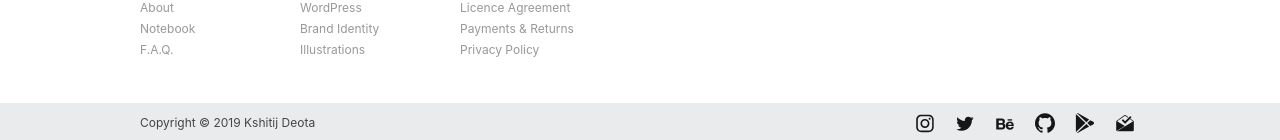
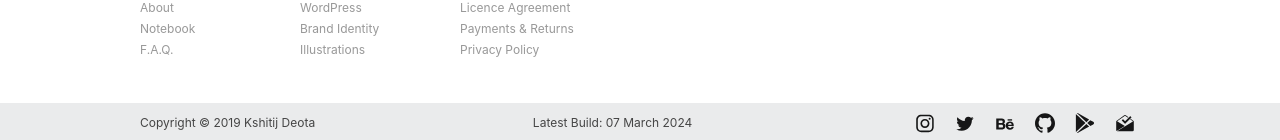
Before and after one commit to kshitijdeota/kdpixels.com, a Jekyll site: the page built from index.html, in a window 1280 px wide. Shown: the part 2023-2163 px from the top of the page. Built offline with Jekyll 4.4.1, drawn with Linux system fonts in a browser that asks for light colours.

Commit message:
add build date to footer

```diff
--- a/_includes/footer.html
+++ b/_includes/footer.html
@@ -39,6 +39,8 @@
                 <div class="kd-colophon">
                     <p>Copyright &copy; 2019 Kshitij Deota</p>
 
+                    <lastBuildDate>Latest Build: {{ site.time | date_to_long_string }}</lastBuildDate>
+
                     <nav class="kd-nav-social kd-nav">
                         <a href="https://www.instagram.com/kshitijdeota/" title="Instagram" target="_blank"><svg xmlns="http://www.w3.org/2000/svg" viewBox="0 0 56.7 56.7"><path d="M28.2 16.7c-7 0-12.8 5.7-12.8 12.8s5.7 12.8 12.8 12.8S41 36.5 41 29.5s-5.8-12.8-12.8-12.8zm0 21c-4.5 0-8.2-3.7-8.2-8.2s3.7-8.2 8.2-8.2 8.2 3.7 8.2 8.2-3.7 8.2-8.2 8.2z"/><circle cx="41.5" cy="16.4" r="2.9"/><path d="M49 8.9c-2.6-2.7-6.3-4.1-10.5-4.1H17.9c-8.7 0-14.5 5.8-14.5 14.5v20.5c0 4.3 1.4 8 4.2 10.7 2.7 2.6 6.3 3.9 10.4 3.9h20.4c4.3 0 7.9-1.4 10.5-3.9 2.7-2.6 4.1-6.3 4.1-10.6V19.3c0-4.2-1.4-7.8-4-10.4zm-.4 31c0 3.1-1.1 5.6-2.9 7.3s-4.3 2.6-7.3 2.6H18c-3 0-5.5-.9-7.3-2.6C8.9 45.4 8 42.9 8 39.8V19.3c0-3 .9-5.5 2.7-7.3 1.7-1.7 4.3-2.6 7.3-2.6h20.6c3 0 5.5.9 7.3 2.7 1.7 1.8 2.7 4.3 2.7 7.2v20.6z"/></svg></a>
                         <a href="https://www.behance.net/kshitijdeota/" title="Behance" target="_blank"><svg xmlns="http://www.w3.org/2000/svg" viewBox="0 0 56.7 56.7"><path d="M52.837 15.065a20.11 20.11 0 0 1-5.805 1.591 10.125 10.125 0 0 0 4.444-5.592 20.232 20.232 0 0 1-6.418 2.454 10.093 10.093 0 0 0-7.377-3.192c-5.581 0-10.106 4.525-10.106 10.107 0 .791.089 1.562.262 2.303-8.4-.422-15.848-4.445-20.833-10.56a10.055 10.055 0 0 0-1.368 5.082c0 3.506 1.784 6.6 4.496 8.412a10.078 10.078 0 0 1-4.578-1.265l-.001.128c0 4.896 3.484 8.98 8.108 9.91a10.162 10.162 0 0 1-4.565.172c1.287 4.015 5.019 6.938 9.441 7.019a20.276 20.276 0 0 1-12.552 4.327c-.815 0-1.62-.048-2.411-.142a28.6 28.6 0 0 0 15.493 4.541c18.591 0 28.756-15.4 28.756-28.756 0-.438-.009-.875-.028-1.309a20.47 20.47 0 0 0 5.042-5.23z"/></svg></a>
```
